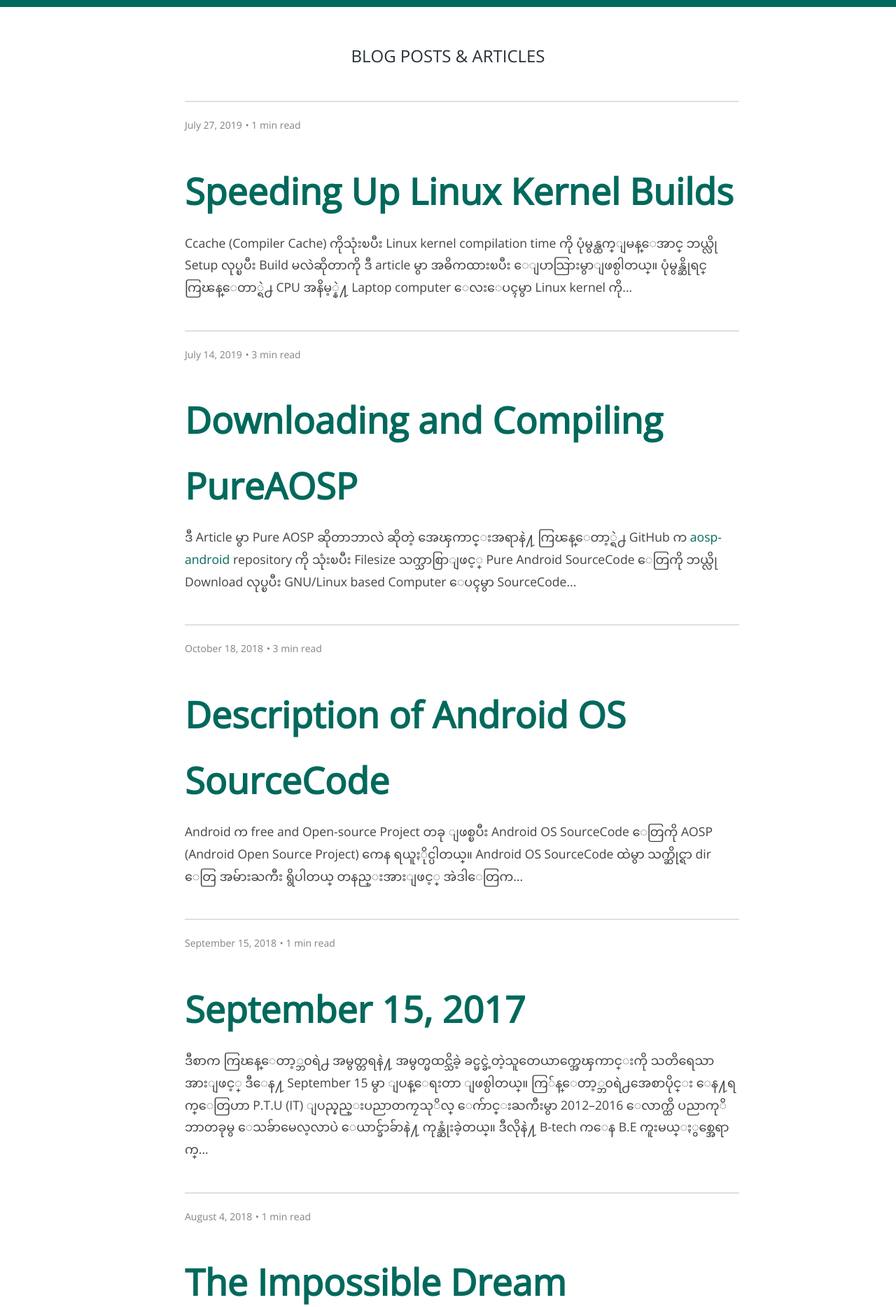
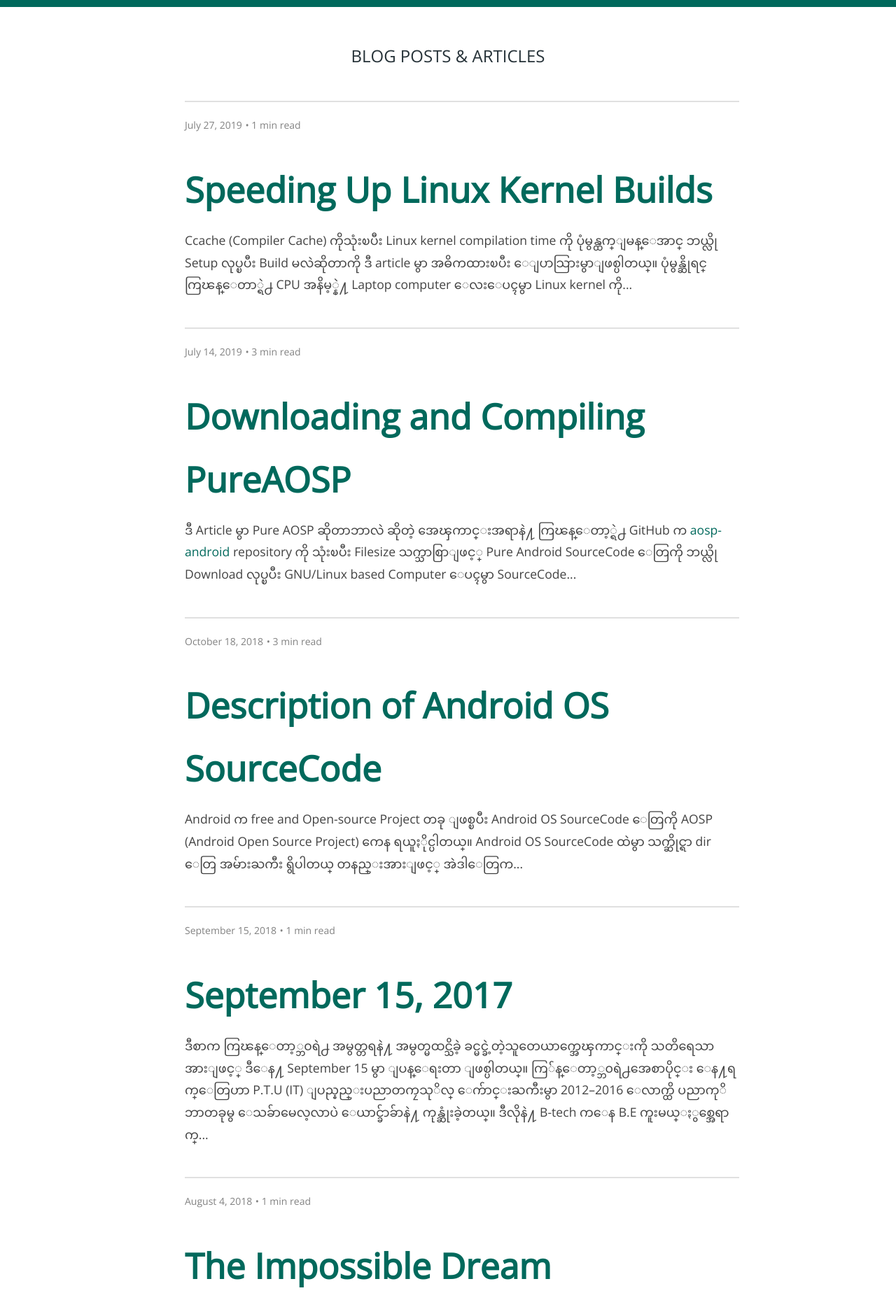
Before and after one commit to zawzaww/zawzaww.github.io, a Jekyll site: the page built from blog/index.html, in a window 1280 px wide. Shown: the part 332-2200 px from the top of the page at 70% size. Built offline with Jekyll 4.4.1, drawn with Linux system fonts in a browser that asks for light colours; the list of posts is cut into pages by our own code.

Commit message:
_sass: blog/_layout: Update font sizes for include small, medium and large screensizes
Signed-off-by: Zaw Zaw <zawzthein@outlook.com>

```diff
--- a/_sass/blog/_layout.scss
+++ b/_sass/blog/_layout.scss
@@ -162,14 +162,14 @@
   font-weight: 600;
 
   @include large {
-    font-size: 3.25rem;
+    font-size: 50px;
   }
 
    @include medium {
-    font-size: 2.25rem;
+    font-size: 40px;
   }
 
    @include small {
-    font-size: 1.75rem;
+    font-size: 30px;
   }
 }
```
